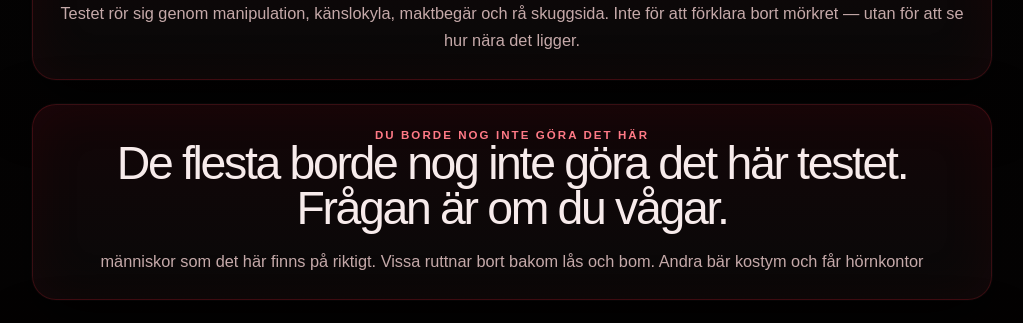
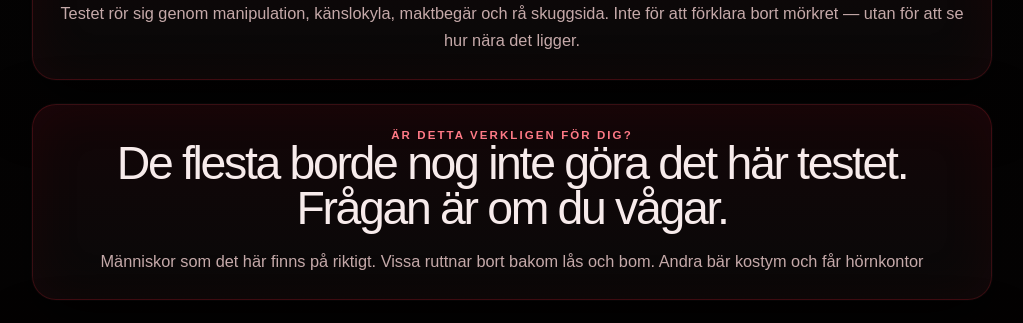
Before and after one commit to rickey88-rgb/nya-psykopat-meme-testet, a Next.js app: page / in a window 1280 px wide. Shown: the part 1200-1523 px from the top of the page, without its empty margins (128-1151 px from the left). Built offline with nearby package versions, Linux system fonts and the light colour scheme.

Commit message:
Refine homepage hero layout

```diff
--- a/app/page.tsx
+++ b/app/page.tsx
@@ -145,7 +145,7 @@ export default function HomePage() {
 
       <section className="container" style={{ padding: '0 20px 24px' }}>
         <div className="glass-panel" style={{ padding: '24px 20px', textAlign: 'center' }}>
-          <div className="section-kicker">Du borde nog inte göra det här</div>
+          <div className="section-kicker">Är detta verkligen för dig?</div>
           <div
             style={{
               fontSize: 'clamp(1.7rem, 6vw, 2.9rem)',
@@ -159,7 +159,7 @@ export default function HomePage() {
             Frågan är om du vågar.
           </div>
           <p className="section-body" style={{ marginBottom: 0 }}>
-            människor som det här finns på riktigt. Vissa ruttnar bort bakom lås och bom. Andra bär
+            Människor som det här finns på riktigt. Vissa ruttnar bort bakom lås och bom. Andra bär
             kostym och får hörnkontor
           </p>
         </div>
```
